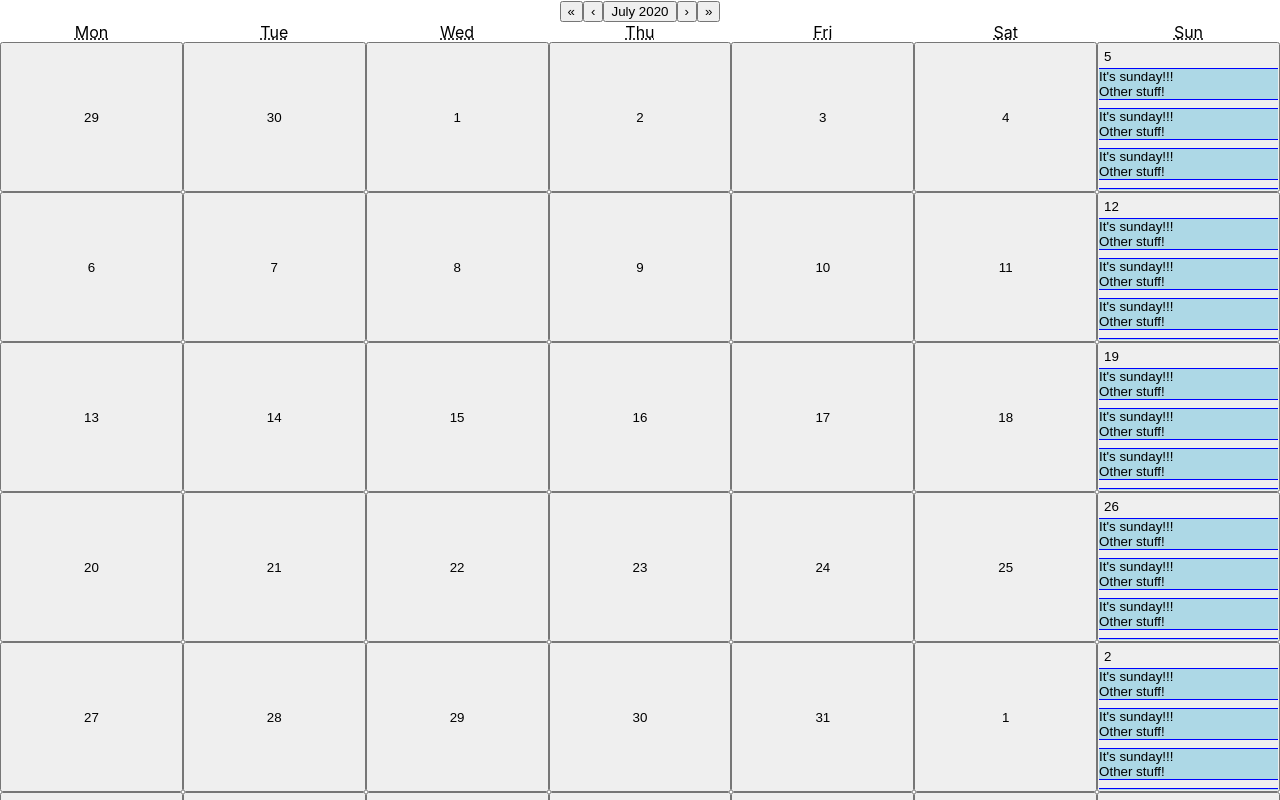
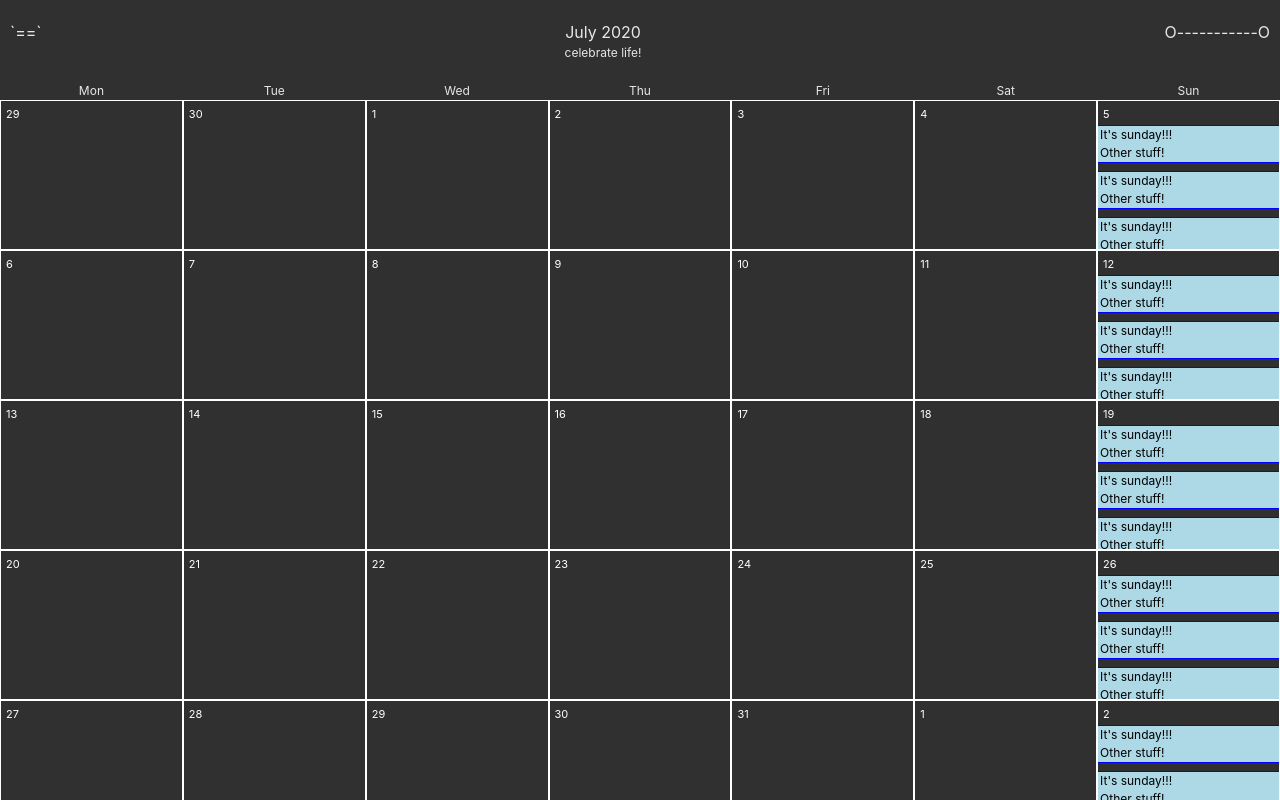
Before and after one commit to ldail/Celebrate-Life-Holiday-Calendar---Front-end, a React (Create React App) app: page / in a window 1280 px wide. Shown: the top 800 px of the page. Built offline with nearby package versions, Linux system fonts and the light colour scheme.

Commit message:
month picker installed

```diff
--- a/package.json
+++ b/package.json
@@ -6,9 +6,11 @@
     "@testing-library/jest-dom": "^4.2.4",
     "@testing-library/react": "^9.5.0",
     "@testing-library/user-event": "^7.2.1",
+    "moment": "^2.27.0",
     "react": "^16.13.1",
     "react-calendar": "^3.1.0",
     "react-dom": "^16.13.1",
+    "react-month-picker": "^2.2.0",
     "react-scripts": "3.4.1"
   },
   "scripts": {
--- a/src/App.css
+++ b/src/App.css
@@ -1,5 +1,7 @@
 .App {
   text-align: center;
+  background-color: #303030;
+  color: #e7e7e7;
 }
 
 .App-logo {
@@ -38,7 +40,7 @@
 }
 
 
-.sundayClass {
+.react-calendar__tile {
   padding: 0;
   margin: 0;
   padding-top: 20px;
@@ -49,13 +51,15 @@
   position: relative;
 }
 
-.sundayClass abbr {
+.react-calendar__tile abbr {
   position: absolute;
   top: 5px;
   left: 5px;
+  color: white;
+  font-size: 11px;
 }
 
-.sundayClass p {
+.react-calendar__tile p {
   background-color: lightblue;
   border-top: 1px solid blue;
   border-bottom: 1px solid blue;
@@ -66,4 +70,36 @@
   white-space: nowrap;
   margin: 4px 0px;
   padding: 0px;
+  font-size: 12px;
+  padding-left: 2px;
 }
+
+.react-calendar__month-view__weekdays * {
+  text-decoration: none;
+  font-size: 12px;
+}
+
+.monthView.header {
+  display: flex;
+  justify-content: space-between;
+  padding: 20px 10px;
+}
+
+.react-calendar__tile {
+  background-color: #303030;
+  border: 1px solid white;
+}
+
+.react-calendar__tile:hover {
+  cursor: pointer;
+}
+
+h1 {
+  font-size: 12px;
+  font-weight: normal;
+}
+
+h2 {
+  font-size: 22px;
+  font-weight: bold;
+}
--- a/src/App.js
+++ b/src/App.js
@@ -1,16 +1,47 @@
-import React from 'react';
+import React, { useState, useRef } from 'react';
+import './reset.css';
 import './App.css';
 import Calendar from 'react-calendar';
+import Picker from 'react-month-picker';
+import moment from 'moment';
 
 function App() {
+  const [showDatePicker, setShowDatePicker] = useState(false);
+  const [singleValue, setSingleValue] = useState({year: 2020, month: 7})
+  const pickMonth = useRef();
+
+  const months = ['Jan', 'Feb', 'Mar', 'Apr', 'May', 'Jun', 'Jul', 'Aug', 'Sep', 'Oct', 'Nov', 'Dec'];
 
   const sundayText = <><p><span>It's sunday!!!</span><span>Other stuff!</span></p><p><span>It's sunday!!!</span><span>Other stuff!</span></p><p><span>It's sunday!!!</span><span>Other stuff!</span></p><p><span>It's sunday!!!</span><span>Other stuff!</span></p></>
   return (
     <div className="App">
+      <header className="monthView header">
+        <p>`==`</p>
+      <div>
+        <span className="viewingMonthAndYear" onClick={() => setShowDatePicker(!showDatePicker)}>{moment().format('MMMM')} {moment().year()}</span>
+        <h1 className="appTitle">celebrate life!</h1>
+      </div>
+      {showDatePicker && <Picker
+      ref={pickMonth}
+      value={singleValue}
+      lang={months}
+      years={{min: {year: 1980, month: 1}, max: {year: 2050, month: 1}}}
+      onChange={(e) => console.log(e)}
+      >
+        <div className="showStuff">Yes</div>
+        </Picker>}
+      <div className="toggleBar">
+        O-----------O
+      </div>
+    </header>
+    <main>
       <Calendar
       showFixedNumberOfWeeks={true}
       tileContent={({date}) =>- date.getDay() === 0 ? sundayText : null}
-      tileClassName={({date}) => date.getDay() === 0 ? 'sundayClass' : null} />
+      tileClassName={({date}) => date.getDay() === 0 ? 'sundayClass' : null}
+      showNavigation={false}
+      />
+    </main>
     </div>
   );
 }
--- /dev/null
+++ b/src/reset.css
@@ -0,0 +1,78 @@
+/* Box sizing rules */
+*,
+*::before,
+*::after {
+  box-sizing: border-box;
+}
+
+/* Remove default padding */
+ul[class],
+ol[class] {
+  padding: 0;
+}
+
+/* Remove default margin */
+body,
+h1,
+h2,
+h3,
+h4,
+p,
+ul[class],
+ol[class],
+li,
+figure,
+figcaption,
+blockquote,
+dl,
+dd {
+  margin: 0;
+}
+
+/* Set core body defaults */
+body {
+  min-height: 100vh;
+  scroll-behavior: smooth;
+  text-rendering: optimizeSpeed;
+  line-height: 1.5;
+}
+
+/* Remove list styles on ul, ol elements with a class attribute */
+ul[class],
+ol[class] {
+  list-style: none;
+}
+
+/* A elements that don't have a class get default styles */
+a:not([class]) {
+  text-decoration-skip-ink: auto;
+}
+
+/* Make images easier to work with */
+img {
+  max-width: 100%;
+  display: block;
+}
+
+/* Natural flow and rhythm in articles by default */
+article > * + * {
+  margin-top: 1em;
+}
+
+/* Inherit fonts for inputs and buttons */
+input,
+button,
+textarea,
+select {
+  font: inherit;
+}
+
+/* Remove all animations and transitions for people that prefer not to see them */
+@media (prefers-reduced-motion: reduce) {
+  * {
+    animation-duration: 0.01ms !important;
+    animation-iteration-count: 1 !important;
+    transition-duration: 0.01ms !important;
+    scroll-behavior: auto !important;
+  }
+}
```
Also changed, not shown: 1 other file (tests, documents, lock files or other folders).
